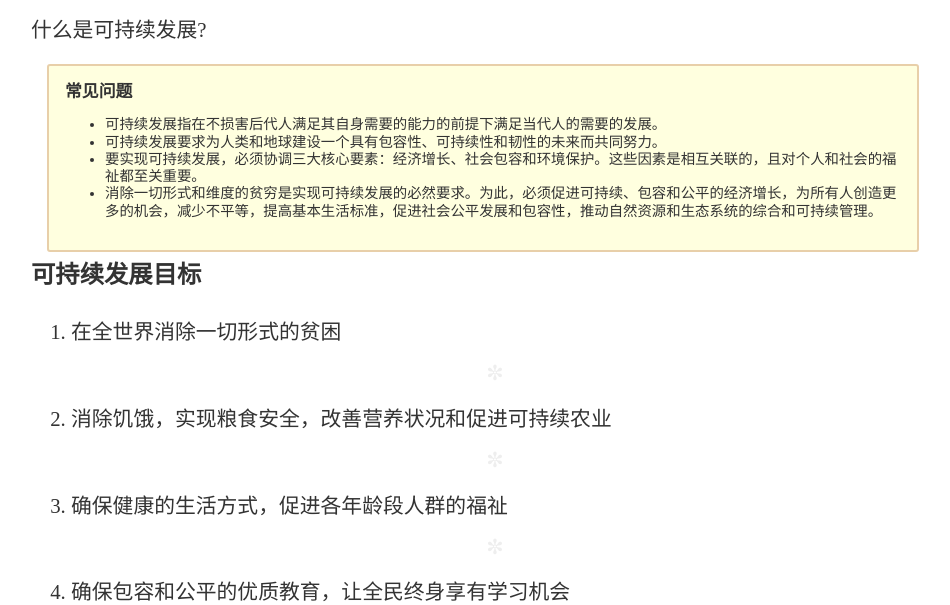
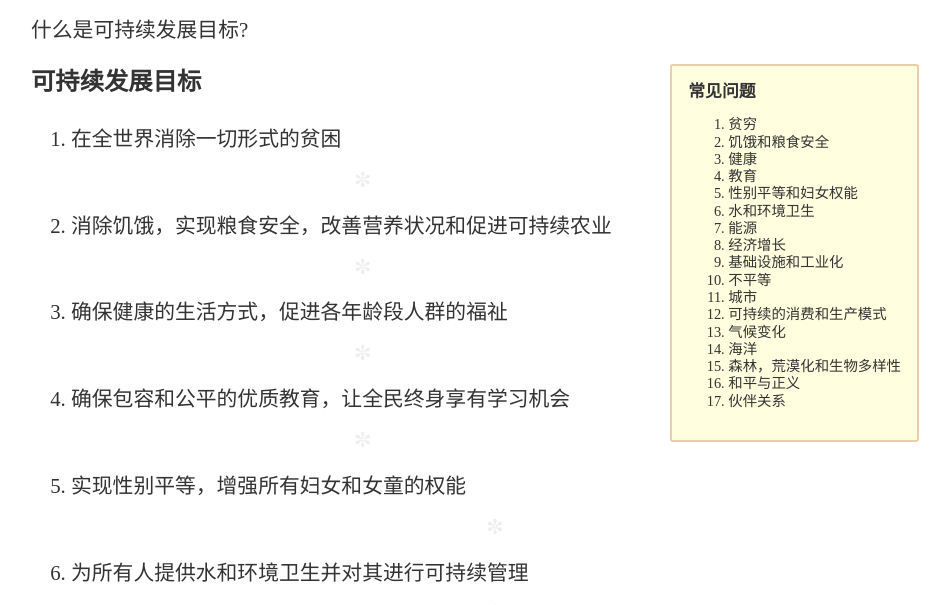
Before and after one commit to JamieYin/hanteng.github.io, a plain HTML site: page index.html in a window 1280 px wide. Shown: the part 750-1355 px from the top of the page, without its empty margins (165-1115 px from the left). Drawn offline with Linux system fonts and the light colour scheme.

Commit message:
modifications

```diff
--- a/index.html
+++ b/index.html
@@ -20,15 +20,28 @@
 				<p class="ImageCaption">可持续发展目标倡导小组成员</p>
 			</div>
 		</div>
-		<p>什么是可持续发展?</p>
+		<p>什么是可持续发展目标?</p>
 		<div class="Ingredients">
 			<h3 class="SubHeader">常见问题	</h3>
-			<ul>
-				<li>可持续发展指在不损害后代人满足其自身需要的能力的前提下满足当代人的需要的发展。</li>
-				<li>可持续发展要求为人类和地球建设一个具有包容性、可持续性和韧性的未来而共同努力。</li>
-				<li>要实现可持续发展，必须协调三大核心要素：经济增长、社会包容和环境保护。这些因素是相互关联的，且对个人和社会的福祉都至关重要。</li>
-				<li> 消除一切形式和维度的贫穷是实现可持续发展的必然要求。为此，必须促进可持续、包容和公平的经济增长，为所有人创造更多的机会，减少不平等，提高基本生活标准，促进社会公平发展和包容性，推动自然资源和生态系统的综合和可持续管理。</li>
-			</ul>
+			<ol>
+				<li>贫穷</li>
+				<li>饥饿和粮食安全</li>
+				<li>健康</li>
+				<li>教育</li>
+				<li>性别平等和妇女权能</li>
+				<li>水和环境卫生</li>
+				<li>能源</li>
+				<li>经济增长</li>
+				<li>基础设施和工业化</li>
+				<li>不平等</li>
+				<li>城市</li>
+				<li>可持续的消费和生产模式</li>
+				<li>气候变化</li>
+				<li>海洋</li>
+				<li>森林，荒漠化和生物多样性</li>
+				<li>和平与正义</li>
+				<li>伙伴关系</li>
+			</ol>
 		</div>
 		<div class="HowToMake">
 			<h3 class="SubHeader">可持续发展目标</h3>
```
